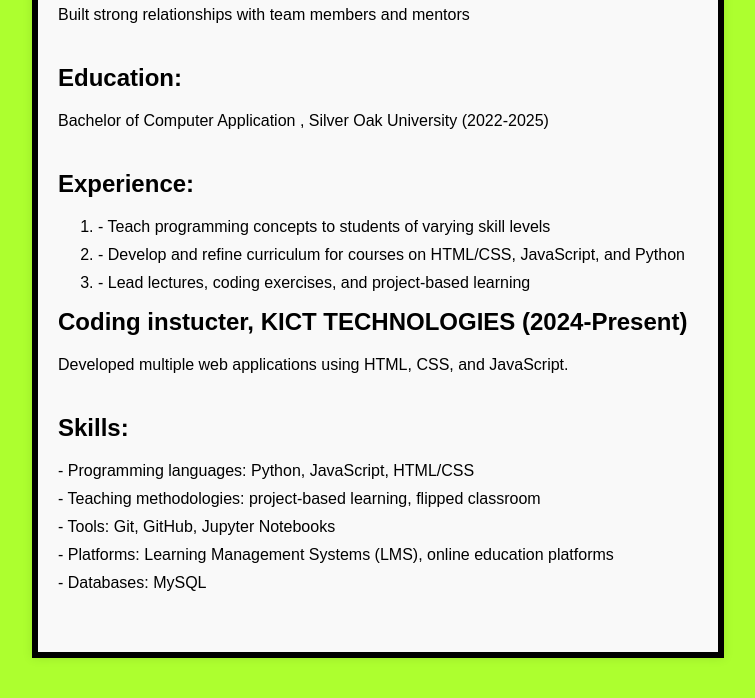
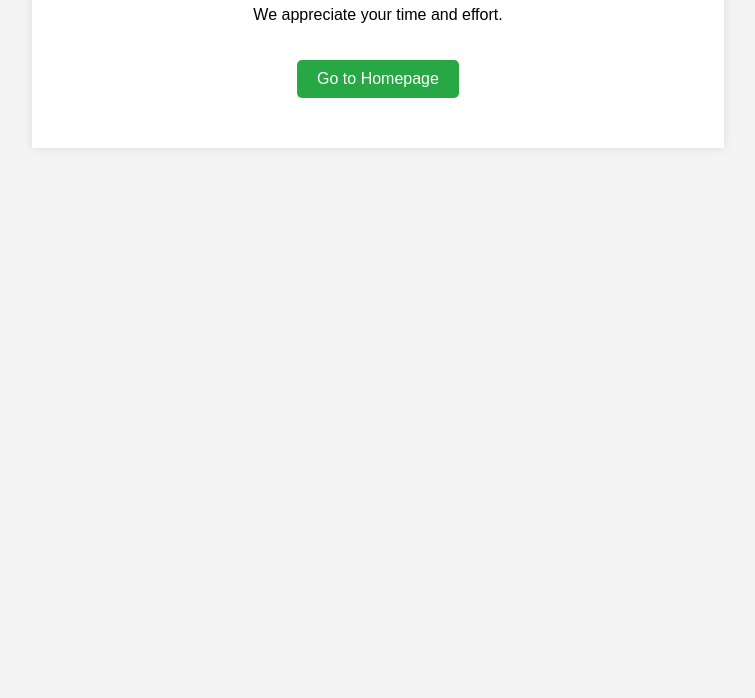
Before and after one commit to kictharsh221/kictharsh, a plain HTML site: page index1.html in a window 1280 px wide. Shown: the part 388-1086 px from the top of the page, without its empty margins (262-1017 px from the left). After the commit the page ends 800 px from the top, so only its background shows below. Drawn offline with Linux system fonts and the light colour scheme.

Commit message:
Update index1.html

```diff
--- a/index1.html
+++ b/index1.html
@@ -1,59 +1,51 @@
+
 <!DOCTYPE html>
 <html lang="en">
-
 <head>
     <meta charset="UTF-8">
     <meta name="viewport" content="width=device-width, initial-scale=1.0">
-    <title>Resume</title>
-    <link rel="stylesheet" href="style.css">
+    <title>Thank You Page</title>
+    <style>
+        body {
+            font-family: Arial, sans-serif;
+            margin: 0;
+            padding: 0;
+            background-color: #f4f4f4;
+            display: flex;
+            justify-content: center;
+            align-items: center;
+            height: 100vh;
+        }
+        .container {
+            text-align: center;
+            background-color: #fff;
+            padding: 50px;
+            box-shadow: 0 0 10px rgba(0, 0, 0, 0.1);
+        }
+        h1 {
+            color: #333;
+        }
+        a {
+            display: inline-block;
+            margin-top: 20px;
+            padding: 10px 20px;
+            background-color: #28a745;
+            color: white;
+            text-decoration: none;
+            border-radius: 5px;
+        }
+        a:hover {
+            background-color: #218838;
+        }
+    </style>
 </head>
+<body>
 
-<body>
     <div class="container">
-        <header>
-            <h1>Harsh Kothari</h1>
-            <h2>Website Developer & Instructor</h2>
-            <p>7990324554 | kictharsh1996@gmail.com</p>
-            <p>C-10 SHANTIDAYAL COMPLEX NEAR H.B.KAPDIYA SCHOOL AHEMDABAD ,380052</p>
-        </header>
-        <section class="summary">
-            <h2>Summary:</h2>
-            <p>Built strong relationships with team members and mentors</p>
-        </section>
-        <section class="education">
-            <h2>Education:</h2>
-            <ul>
-                <li>Bachelor of Computer Application , Silver Oak University (2022-2025)</li>
-            </ul>
-        </section>
-        <section class="experience">
-            <h2>Experience:</h2>
-                <ol>
-                    <li>- Teach programming concepts to students of varying skill levels </li>
-                    <li>- Develop and refine curriculum for courses on HTML/CSS, JavaScript, and Python</li>
-                    <li> - Lead lectures, coding exercises, and project-based learning</li>
-                </ol>
+        <h1>Thank You for Submitting Your Details!</h1>
+        <p>We appreciate your time and effort.</p>
+        <a href="./index2.html">Go to Homepage</a>
+    </div>
 
-            <ul>
-                <li>
-                    <h2>Coding instucter, KICT TECHNOLOGIES (2024-Present)</h2>
-                    <p>Developed multiple web applications using HTML, CSS, and JavaScript.</p>
-                </li>
-                <li>
-                </li>
-            </ul>
-        </section>
-        <section class="skills">
-            <h2>Skills:</h2>
-            <ul>
-                <li> - Programming languages: Python, JavaScript, HTML/CSS </li>
-                <li> - Teaching methodologies: project-based learning, flipped classroom</li>
-                <li> - Tools: Git, GitHub, Jupyter Notebooks</li>
-                <li> - Platforms: Learning Management Systems (LMS), online education platforms</li>
-                <li> - Databases: MySQL</li>
-            </ul>
-        </section>
-    </div>
 </body>
-
 </html>
```
